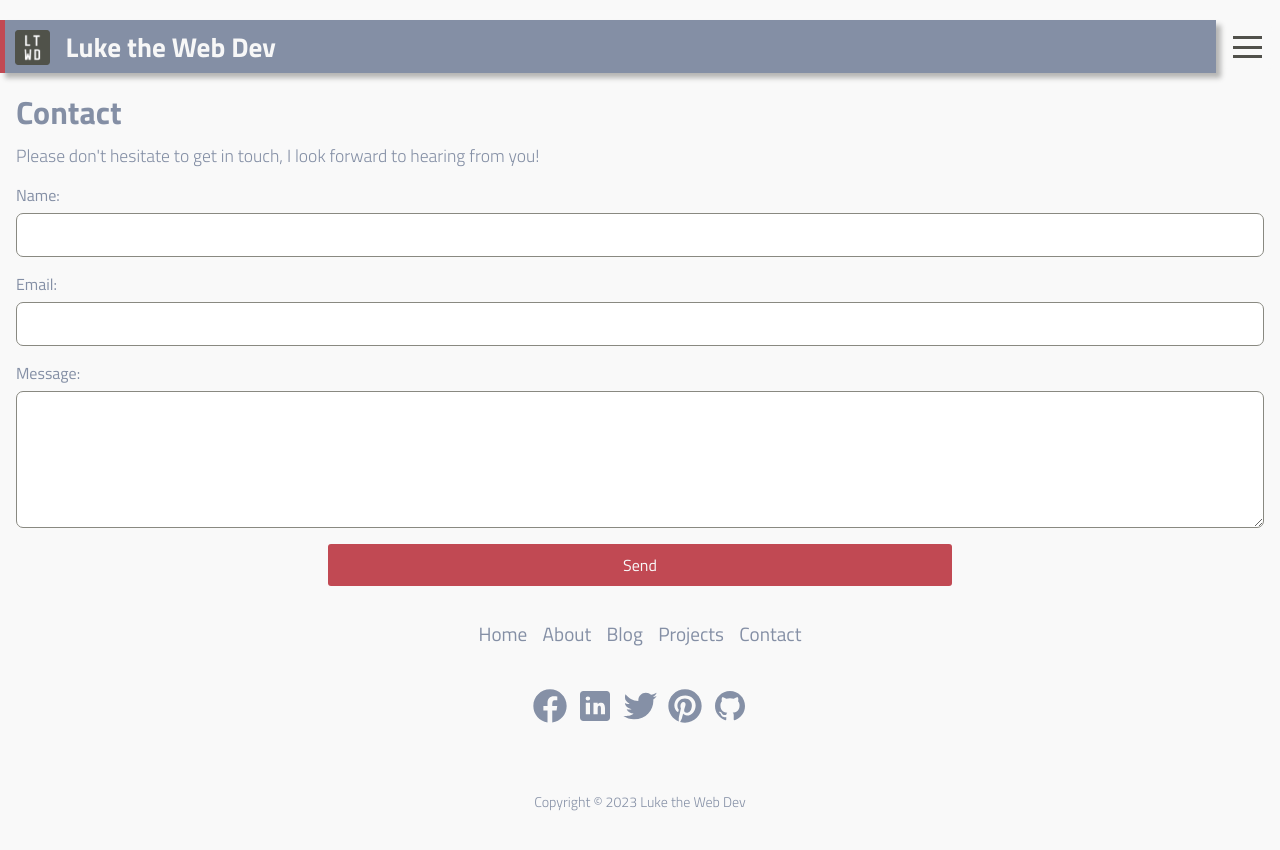
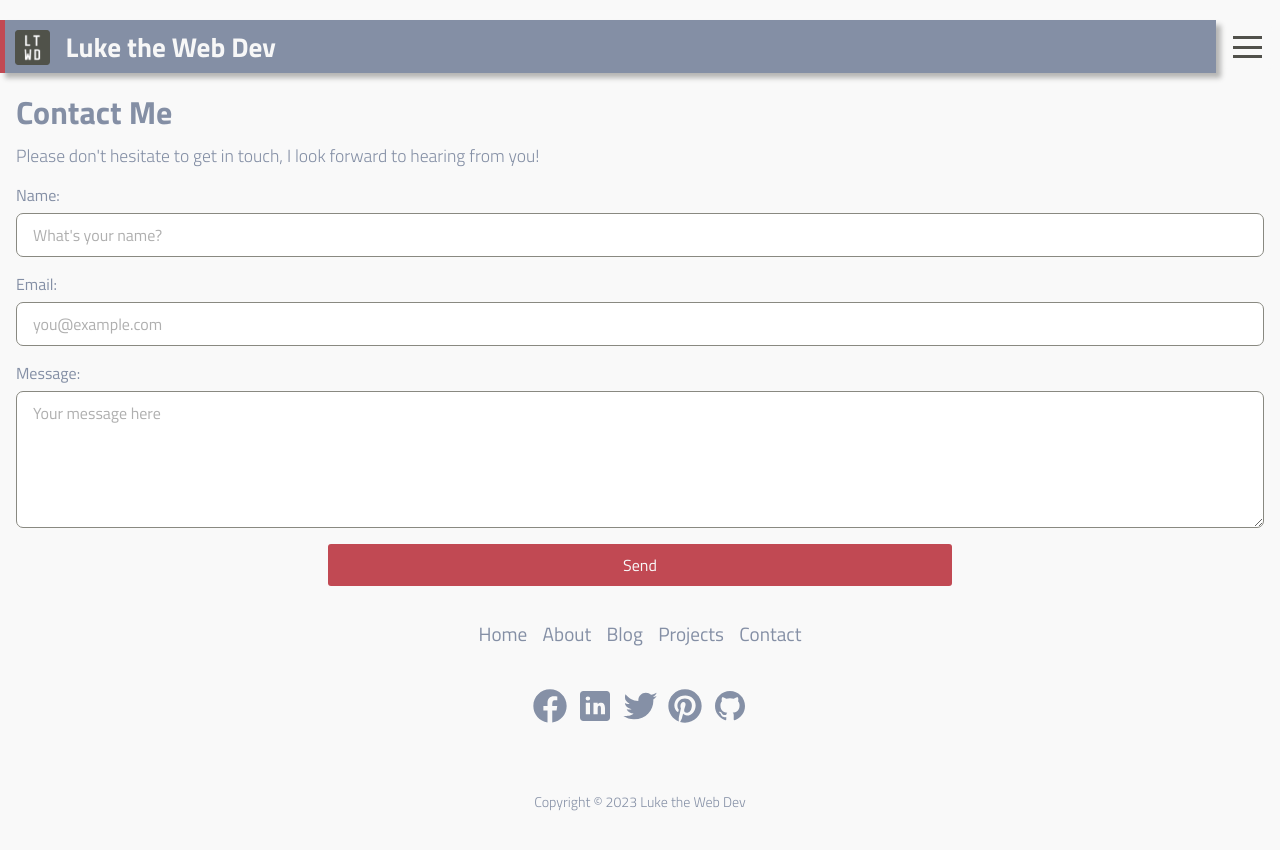
Before and after one commit to LukeTwomey/LukeTheWebDev, a Next.js app: page /contact in a window 1280 px wide. Built offline with nearby package versions, Linux system fonts and the light colour scheme.

Commit message:
Add placeholder text to contact form fields

```diff
--- a/pages/contact.js
+++ b/pages/contact.js
@@ -44,14 +44,14 @@ export const Contact = () => {
         <meta charset="utf-8" />
         <meta name="author" content="Luke Twomey" />
         <meta name="viewport" content="width=device-width, initial-scale=1" />
-        <title>Contact</title>
+        <title>Contact Me | Luke the Web Dev</title>
         <meta
           name="description"
           content="Contact page description here..."
         ></meta>
       </Head>
-      <main>
-        <h1>Contact</h1>
+      <main itemScope="" itemType="http://schema.org/ContactPage">
+        <h1>Contact Me</h1>
         <p>
           Please don't hesitate to get in touch, I look forward to hearing from
           you!
@@ -64,6 +64,7 @@ export const Contact = () => {
             type="text"
             id="name"
             name="name"
+            placeholder="What's your name?"
             className={styles.input}
             onChange={onChange}
             value={formDetails.name}
@@ -75,6 +76,7 @@ export const Contact = () => {
             type="text"
             id="email"
             name="email"
+            placeholder="you@example.com"
             className={styles.input}
             onChange={onChange}
             value={formDetails.email}
@@ -86,6 +88,7 @@ export const Contact = () => {
             id="message"
             name="message"
             rows="6"
+            placeholder="Your message here"
             className={styles.textarea}
             onChange={onChange}
             value={formDetails.message}
--- a/styles/contact.module.css
+++ b/styles/contact.module.css
@@ -22,3 +22,9 @@
 .input[type="text"] {
   padding: 0.75em 1em;
 }
+
+.input::placeholder,
+.textarea::placeholder {
+  color: #afafaf;
+  opacity: 1;
+}
```
